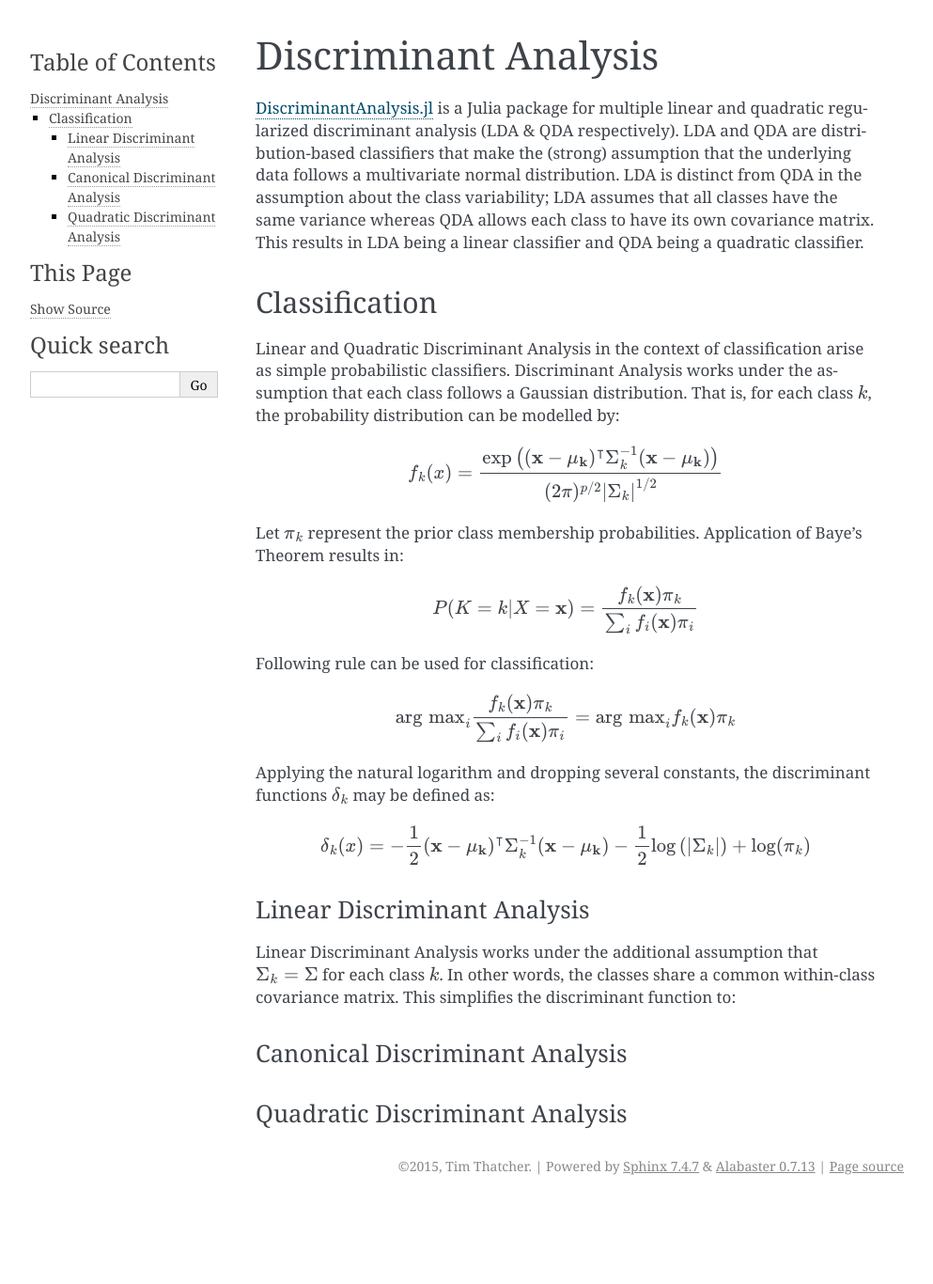
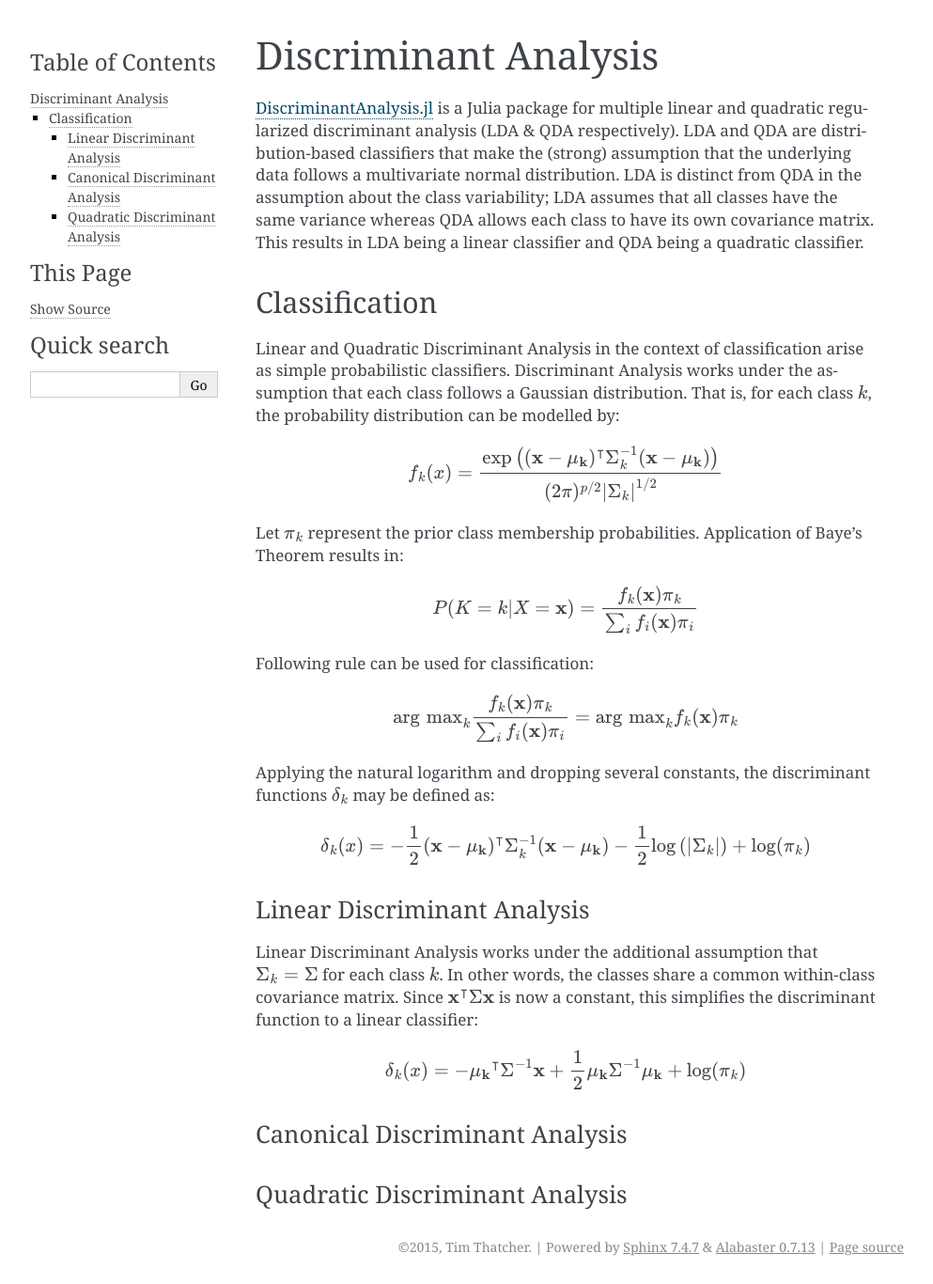
Before and after one commit to trthatcher/DiscriminantAnalysis.jl, a Sphinx documentation site: the page built from doc/index.rst, in a window 1280 px wide. Shown: the whole page at 94% size, without its empty margins (148-1141 px from the left). Built offline with Sphinx 7.4.7, drawn with Linux system fonts in a browser that asks for light colours; before the commit the page ends 1280 px from its top, so only the background shows below that.

Commit message:
Added some documentation, fixed scaling issue in LDA, added some visualization code

```diff
--- a/doc/conf.py
+++ b/doc/conf.py
@@ -110,7 +110,7 @@ todo_include_todos = False
 
 # The theme to use for HTML and HTML Help pages.  See the documentation for
 # a list of builtin themes.
-html_theme = 'alabaster'
+#html_theme = 'alabaster'
 
 # Theme options are theme-specific and customize the look and feel of a theme
 # further.  For a list of options available for each theme, see the
--- a/doc/index.rst
+++ b/doc/index.rst
@@ -38,8 +38,8 @@ Following rule can be used for classification:
 
 .. math::
 
-    \operatorname{arg\,max}_i\frac{f_k(\mathbf{x})\pi_k}{\sum_i f_i(\mathbf{x})\pi_i}
-    = \operatorname{arg\,max}_i f_k(\mathbf{x})\pi_k
+    \operatorname{arg\,max}_k\frac{f_k(\mathbf{x})\pi_k}{\sum_i f_i(\mathbf{x})\pi_i}
+    = \operatorname{arg\,max}_k f_k(\mathbf{x})\pi_k
 
 Applying the natural logarithm and dropping several constants, the discriminant
 functions :math:`\delta_k` may be defined as:
@@ -56,9 +56,16 @@ Linear Discriminant Analysis
 
 Linear Discriminant Analysis works under the additional assumption that
 :math:`\Sigma_k = \Sigma` for each class :math:`k`. In other words, the classes
-share a common within-class covariance matrix. This simplifies the discriminant
-function to:
+share a common within-class covariance matrix. Since
+:math:`\mathbf{x}^\intercal \Sigma \mathbf{x}` is now a constant, this
+simplifies the discriminant function to a linear classifier:
 
+.. math::
+
+    \delta_k(x) =
+    -\mathbf{\mu_k}^{\intercal}\Sigma^{-1}\mathbf{x} +
+    \frac{1}{2}\mathbf{\mu_k}\Sigma^{-1}\mathbf{\mu_k}
+    + \log(\pi_k)
 
 
 Canonical Discriminant Analysis
```
Also changed, not shown: 6 other files.
